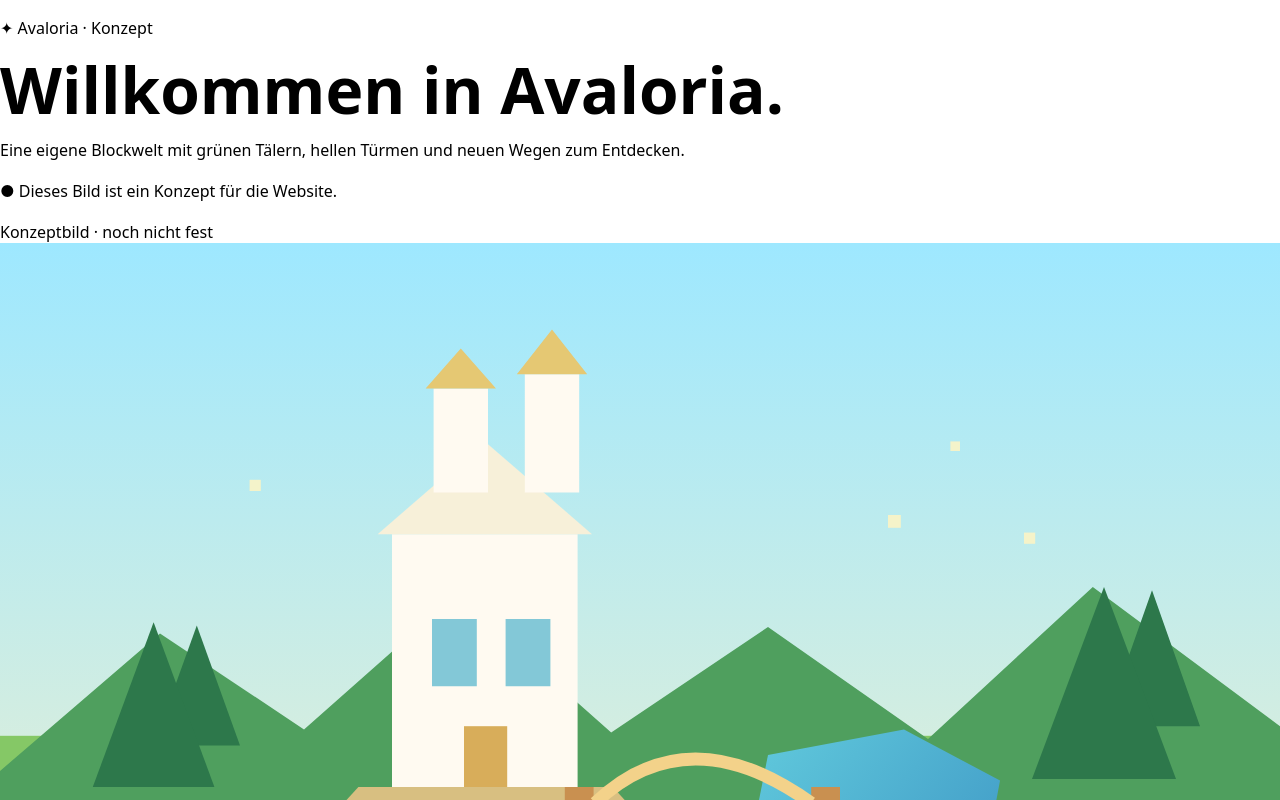
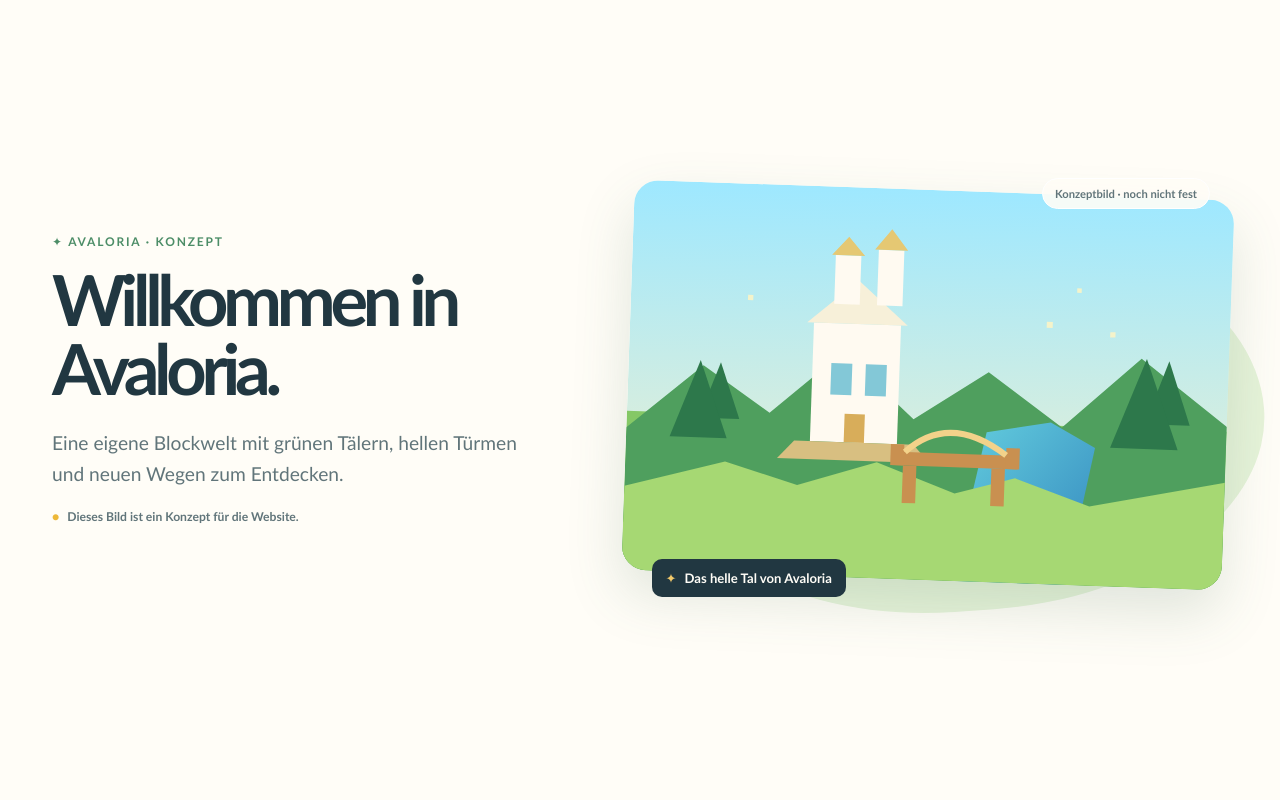
Before and after one commit to DYAI2025/MC_legends, a Next.js app: page / in a window 1280 px wide. Shown: the top 800 px of the page. Built offline with nearby package versions, Linux system fonts and the light colour scheme.

Commit message:
feat(MCL-23): add original Avaloria hero concept

```diff
--- a/src/app/globals.css
+++ b/src/app/globals.css
@@ -1,46 +1,41 @@
 :root {
-  color-scheme: light dark;
-  font-family: system-ui, -apple-system, BlinkMacSystemFont, "Segoe UI", sans-serif;
-  background: Canvas;
-  color: CanvasText;
+  --ink: #213741;
+  --muted: #61757a;
+  --paper: #fffdf7;
+  --line: #dfe7dd;
+  color: var(--ink);
+  background: var(--paper);
+  font-family: "Trebuchet MS", "Avenir Next", system-ui, sans-serif;
+  font-synthesis: none;
 }
 
-* {
-  box-sizing: border-box;
+* { box-sizing: border-box; }
+body { margin: 0; min-width: 320px; background: var(--paper); }
+
+.site-shell { overflow: hidden; }
+.hero { align-items: center; display: grid; gap: clamp(30px, 5vw, 80px); grid-template-columns: minmax(0, .92fr) minmax(420px, 1.08fr); margin: 0 auto; max-width: 1240px; min-height: 100vh; padding: 44px 32px 74px; }
+.hero-copy { max-width: 530px; position: relative; z-index: 1; }
+.hero-kicker { color: #4c8d67; font-size: .75rem; font-weight: 900; letter-spacing: .15em; margin: 0 0 16px; text-transform: uppercase; }
+h1, p { margin-top: 0; }
+h1 { font-size: clamp(2.7rem, 5.5vw, 5.3rem); letter-spacing: -.075em; line-height: .98; margin-bottom: 24px; }
+.hero-intro { color: var(--muted); font-size: clamp(1rem, 1.5vw, 1.2rem); line-height: 1.65; max-width: 500px; }
+.hero-note { color: var(--muted); font-size: .76rem; font-weight: 700; }
+.hero-note span { color: #edb838; margin-right: 5px; }
+.hero-visual { min-width: 0; position: relative; }
+.hero-visual::before { background: #e6f3d9; border-radius: 43% 57% 50% 50%; content: ""; inset: 9% -6% -8% 5%; position: absolute; transform: rotate(-4deg); }
+.hero-art { border-radius: 24px; box-shadow: 0 24px 55px #47725b2b; display: block; position: relative; transform: rotate(2deg); width: 100%; }
+.concept-badge { background: #fffdf7e8; border: 1px solid #ffffff; border-radius: 999px; color: var(--muted); font-size: .7rem; font-weight: 800; padding: 8px 12px; position: absolute; right: 18px; top: -12px; z-index: 2; }
+.visual-caption { align-items: center; background: var(--ink); border-radius: 10px; bottom: -17px; color: #fffdf7; display: flex; font-size: .82rem; font-weight: 800; gap: 8px; left: 24px; padding: 11px 14px; position: absolute; z-index: 2; }
+.visual-caption span { color: #f2c96b; }
+
+@media (max-width: 900px) {
+  .hero { gap: 38px; grid-template-columns: 1fr 1fr; min-height: auto; padding-top: 35px; }
+  .hero-art { transform: rotate(1deg); }
 }
 
-body {
-  margin: 0;
-  min-height: 100vh;
+@media (max-width: 680px) {
+  .hero { display: flex; flex-direction: column; padding: 42px 16px 76px; }
+  .hero-copy, .hero-visual { width: 100%; }
+  h1 { font-size: clamp(2.7rem, 14vw, 4.2rem); }
+  .hero-visual { margin-top: 20px; }
 }
-
-.shell {
-  min-height: 100vh;
-  display: grid;
-  place-items: center;
-  padding: 2rem;
-}
-
-.card {
-  width: min(44rem, 100%);
-  border: 1px solid color-mix(in srgb, CanvasText 20%, transparent);
-  border-radius: 1rem;
-  padding: clamp(1.5rem, 4vw, 3rem);
-}
-
-.eyebrow {
-  font-size: 0.875rem;
-  font-weight: 700;
-  letter-spacing: 0.08em;
-  text-transform: uppercase;
-}
-
-h1 {
-  margin-block: 0.5rem 1rem;
-  font-size: clamp(2rem, 6vw, 4rem);
-  line-height: 1;
-}
-
-p {
-  line-height: 1.6;
-}
```
